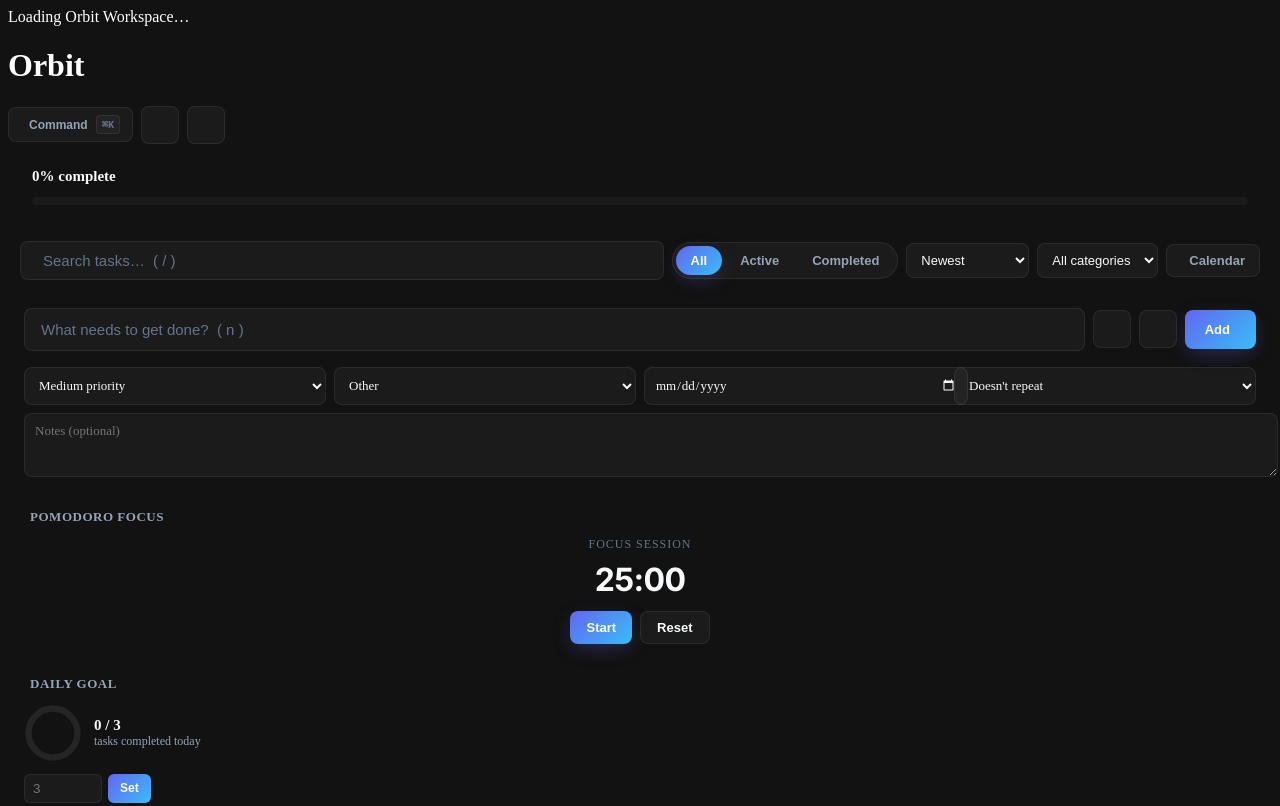
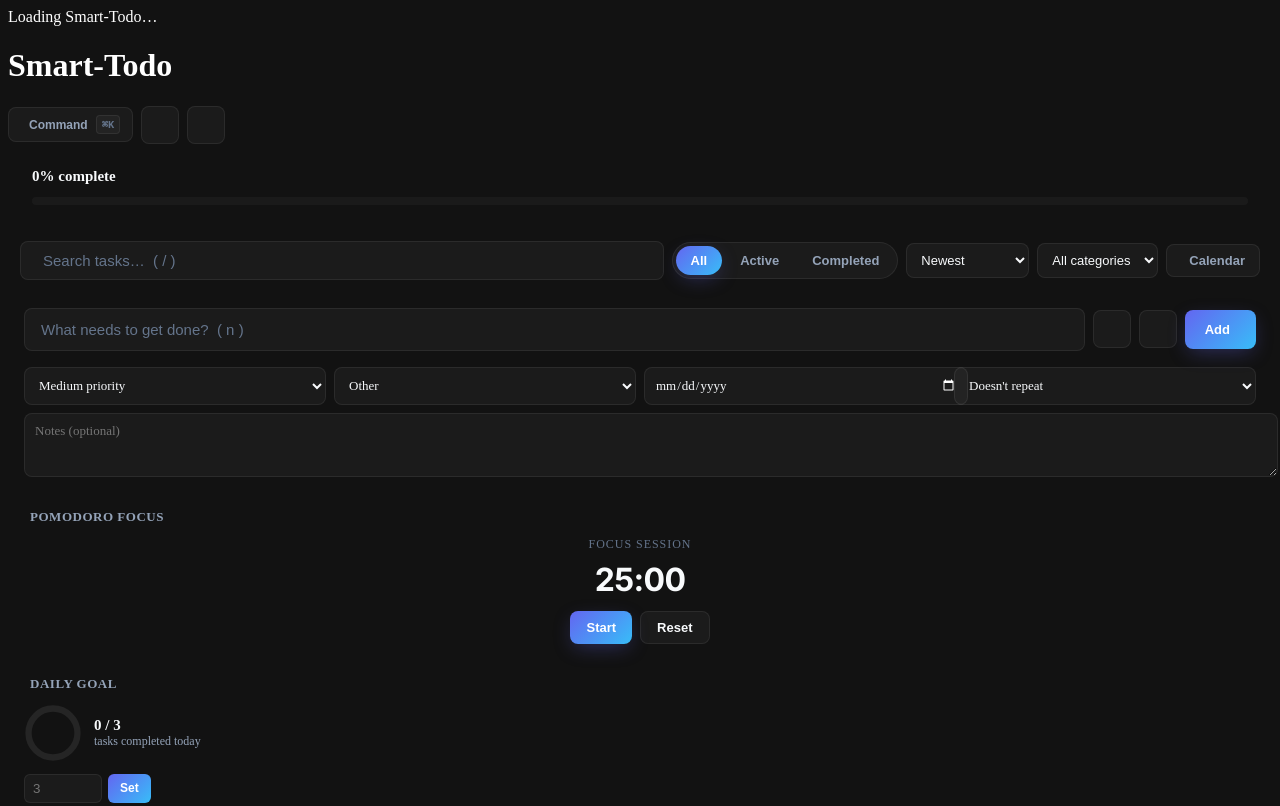
Before and after one commit to Neelkore25/smart-todo, a plain HTML site: page index.html in a window 1280 px wide. Shown: the top 806 px of the page. Drawn offline with Linux system fonts and the light colour scheme.

Commit message:
Update Smart-Todo brand identity and pure HTML/CSS/JS architecture documentation

```diff
--- a/index.html
+++ b/index.html
@@ -3,8 +3,8 @@
 <head>
 <meta charset="UTF-8" />
 <meta name="viewport" content="width=device-width, initial-scale=1.0" />
-<title>Orbit — Intentional Task & Execution Workspace</title>
-<meta name="description" content="Orbit is a SaaS-quality productivity workspace featuring command palette, priority matrix, visual calendar grid, Pomodoro focus timer, and daily goal tracking." />
+<title>Smart-Todo — Daily Task Manager</title>
+<meta name="description" content="Smart-Todo is a clean, modern task manager with priorities, categories, visual calendar grid, Pomodoro focus timer, and daily goals built with pure HTML, CSS, and JavaScript." />
 <meta name="theme-color" id="themeColorMeta" content="#08090D" />
 <script>
   /* Synchronous Theme Bootstrapper — Eliminates FOUC (flash of unstyled theme) */
@@ -43,7 +43,7 @@
 
 <div id="loader">
   <div class="spinner"></div>
-  <div class="loader-text">Loading Orbit Workspace…</div>
+  <div class="loader-text">Loading Smart-Todo…</div>
 </div>
 
 <div class="app" id="app">
@@ -52,7 +52,7 @@
   <header class="topbar glass">
     <div class="brand">
       <div class="logo-badge"><i data-lucide="check-check"></i></div>
-      <h1>Orbit</h1>
+      <h1>Smart-Todo</h1>
     </div>
     <div class="stats-pills" id="statsPills"></div>
     <div class="topbar-actions">
--- a/js/main.js
+++ b/js/main.js
@@ -1,5 +1,5 @@
 /* ============================================================
-   ORBIT MAIN MODULE — Application entry point.
+   SMART-TODO MAIN MODULE — Pure JavaScript Application Entry Point.
    Wires all core modules, command palette, shortcuts, and initial render.
    ============================================================ */
 import { $ } from './dom.js';
```
Also changed, not shown: README.md.
